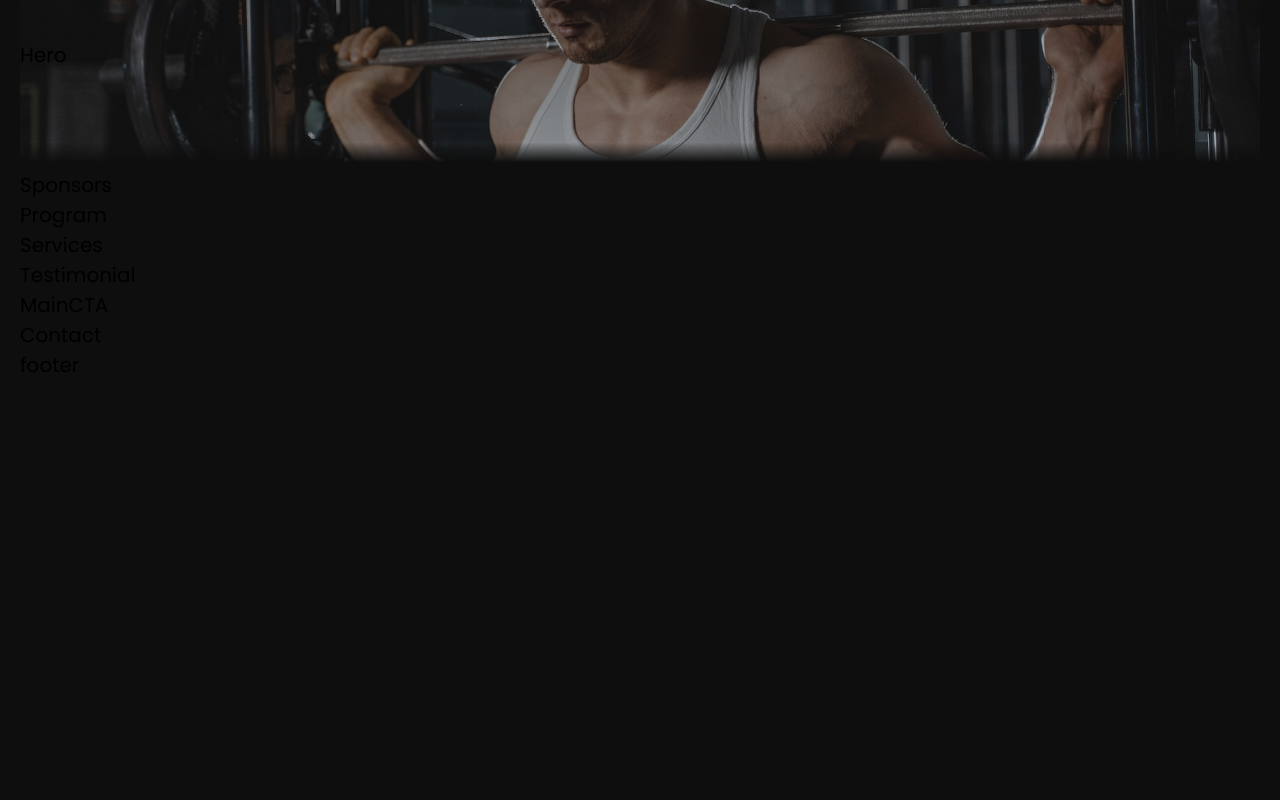
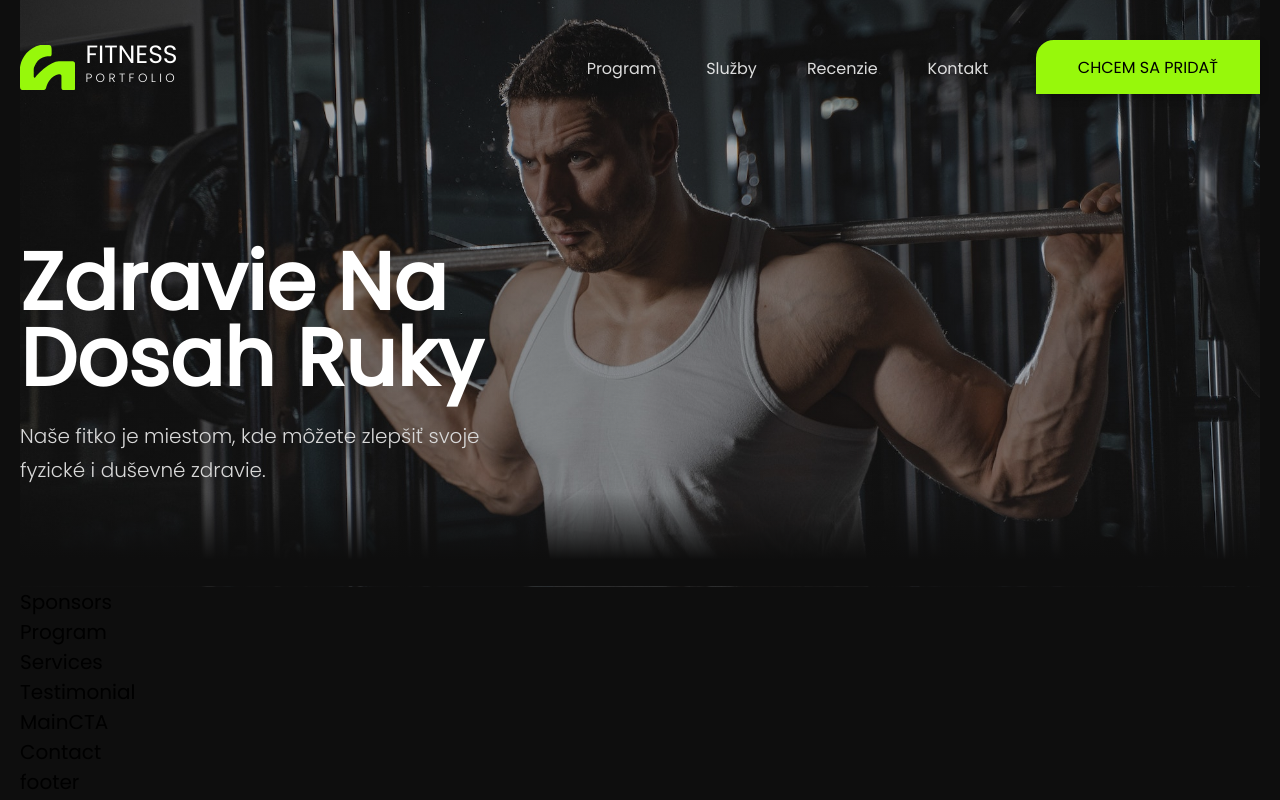
Before and after one commit to davidnx01/fitness-app, a React (Vite) app: page / in a window 1280 px wide. Built offline with nearby package versions, Linux system fonts and the light colour scheme.

Commit message:
Hero in Work

```diff
--- /dev/null
+++ b/common/Components/Logo/Logo.jsx
@@ -0,0 +1,23 @@
+import React from 'react'
+import "./logo.css"
+import logo from "../../../src/assets/logo.svg";
+
+const Logo = () => {
+  return (
+    <div className='logo'>
+      <img
+        src={logo}
+        alt="Logo"
+        title='Logo'
+      />
+      <div className='logo_typography'>
+        <p>
+          FITNESS<br></br>
+          <span>PORTFOLIO</span>
+        </p>
+      </div>
+    </div>
+  )
+}
+
+export default Logo
--- /dev/null
+++ b/common/Components/Logo/logo.css
@@ -0,0 +1,24 @@
+.logo {
+    display: flex;
+    align-items: center;
+    justify-content: left;
+    gap: 0.5rem;
+}
+
+.logo img {
+    height: 45px;
+}
+
+.logo_typography p {
+    font-size: 1.25rem;
+    color: white;
+    line-height: .75em;
+    font-weight: 400;
+}
+
+.logo_typography p span {
+    font-size: 12px;
+    color: white;
+    letter-spacing: 3.4px;
+    font-weight: 300;
+}
--- /dev/null
+++ b/common/Constants/NavLinks.js
@@ -0,0 +1,31 @@
+export const navLinks = [
+    {
+        title: "Program",
+        link: "#program"
+    },
+    {
+        title: "Služby",
+        link: "#services"
+    },
+    {
+        title: "Recenzie",
+        link: "#testimonial"
+    },
+    {
+        title: "Kontakt",
+        link: "#contact"
+    },
+]
+
+/*
+<ul>
+    {navLinks.map((item) => (
+        <li key={item.index}>
+        <a href={item.id}>
+            {item.link}
+        </a>
+    </li>
+    ))}
+</ul>
+
+*/
--- a/common/Containers/Hero/Hero.jsx
+++ b/common/Containers/Hero/Hero.jsx
@@ -1,9 +1,47 @@
 import React from 'react'
 import "./hero.css";
+import Logo from '../../Components/Logo/Logo';
+import { navLinks } from "../../Constants/NavLinks" ;
 
 const Hero = () => {
   return (
-    <div>Hero</div>
+    <>
+      <div className='container'>
+        <nav>
+
+          <Logo />
+
+          <div className='nav_right-side'>
+            <ul>
+              {navLinks.map((link) => (
+                <li key={link.index}>
+                  <a href={link.id}>
+                    {link.title}
+                  </a>
+                </li>
+              ))}
+            </ul>
+
+            <a href='#' className='nav_right-side__button'>
+              CHCEM SA PRIDAŤ
+            </a>
+          </div>
+        </nav>
+
+        <div className="hero_heading">
+          <h1>
+            Zdravie Na<br></br>
+            Dosah Ruky
+          </h1>
+
+          <p>
+            Naše fitko je miestom, kde môžete zlepšiť
+            svoje fyzické i duševné zdravie.
+          </p>
+        </div>
+
+      </div>
+    </>
   )
 }
 
--- a/common/Containers/Hero/hero.css
+++ b/common/Containers/Hero/hero.css
@@ -0,0 +1,63 @@
+nav {
+    display: flex;
+    align-items: center;
+    justify-content: space-between;
+}
+
+nav ul {
+    list-style-type: none;
+}
+
+nav ul li {
+    display: inline-block;
+    margin-inline: 1.25rem;
+    font-size: .8rem;
+}
+
+nav ul li a {
+    color: white;
+    text-decoration: none;
+    font-weight: 400;
+    cursor: pointer;
+    opacity: .85;
+    transition: 0.2s ease-in-out;
+}
+
+nav ul li a:hover {
+    opacity: 1;
+}
+
+.nav_right-side {
+    display: flex;
+    align-items: center;
+    gap: 1.125rem;
+}
+
+.nav_right-side__button {
+    color: black;
+    padding: .625rem 2rem;
+    border-top-left-radius: 18px;
+    background-color: var(--primary-color);
+    border: 2px solid var(--primary-color);
+    font-weight: 400;
+    outline: none;
+    font-size: .8rem;
+    text-decoration: none;
+    transition: 0.2s ease-in-out;
+    box-shadow: 0px 4px 8px rgba(0, 0, 0, 0.25);
+}
+
+.nav_right-side__button:hover{
+    background: transparent;
+    color: var(--primary-color);
+}
+
+.hero_heading {
+    margin-top: 7.5rem;
+}
+
+.hero_heading p {
+    max-width: 510px;
+    width: 100%;
+    margin-top: 1.125rem;
+}
--- a/src/index.css
+++ b/src/index.css
@@ -43,6 +43,7 @@ section {
 h1 {
   color: white;
   font-size: 4rem;
+  line-height: .95em;
 }
 
 h2 {
@@ -69,6 +70,7 @@ p {
   font-size: 1rem;
   line-height: 1.7em;
   color: #D8D8D8;
+  font-weight: 300;
 }
 
 p .inline {
```
